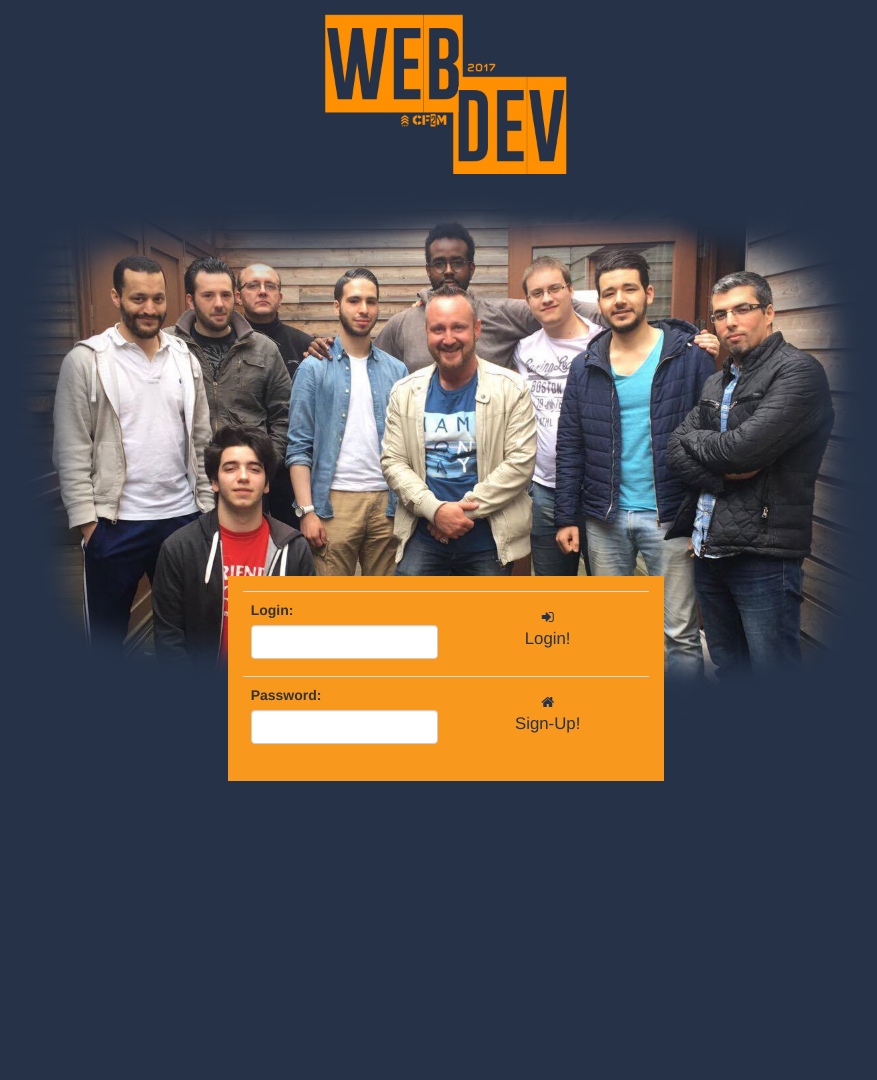
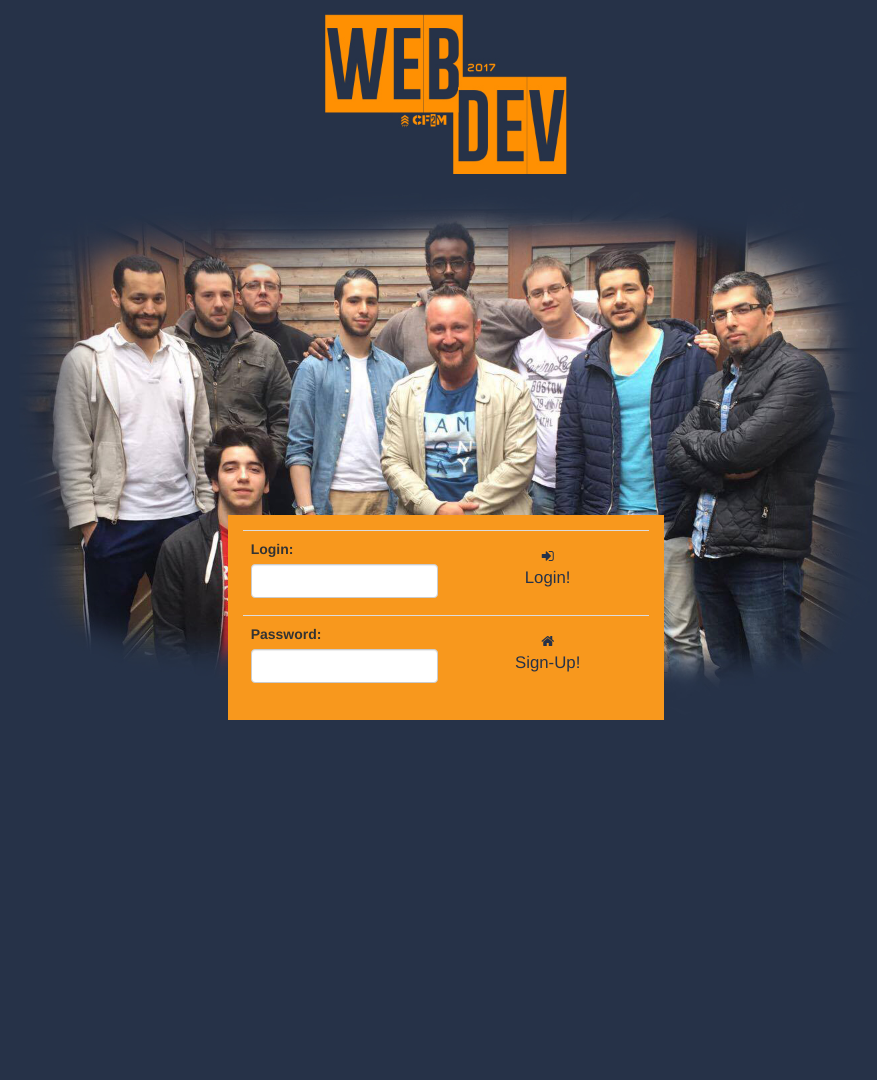
Before and after one commit to WebCF2m2017/tchat2017, a PHP site: page /accueil.php in a window 1280 px wide. Shown: the whole page, without its empty margins (194-1071 px from the left). Before the commit the page ends 781 px from the top, so only its background shows below. Run offline with PHP 8.4, Linux system fonts and the light colour scheme.

Commit message:
mise a jour

```diff
--- a/accueil.php
+++ b/accueil.php
@@ -56,7 +56,10 @@ if(isset($_POST['clogin'])&&isset($_POST['cmdp'])){
             }
             .kappa{
               position: fixed;
-              padding-top: 45%;
+            }
+            .row{
+              position: fixed;
+              bottom:10%;
             }
             .borderless table {
                 border-top-style: none;
@@ -64,7 +67,6 @@ if(isset($_POST['clogin'])&&isset($_POST['cmdp'])){
                 border-right-style: none;
                 border-bottom-style: none;
             }
-
             .hehe{
               display: block;
               background-color:#F8981D ;
@@ -80,9 +82,6 @@ if(isset($_POST['clogin'])&&isset($_POST['cmdp'])){
               width: 50%;
             }
 
-
-
-
         </style>
 
 
@@ -90,6 +89,7 @@ if(isset($_POST['clogin'])&&isset($_POST['cmdp'])){
 
    <body>
       <div id="container">
+
        <div class="kappa">
        <div class="row">
           <div class="col-md-4 col-md-offset-4 col-sm-4 col-sm-offset-4 col-xs-4 col-xs-offset-4 hehe">
@@ -132,7 +132,7 @@ if(isset($_POST['clogin'])&&isset($_POST['cmdp'])){
         ?>
         </div>
       </div>
-    </div>
+
     </div>
 
     </body>
```
